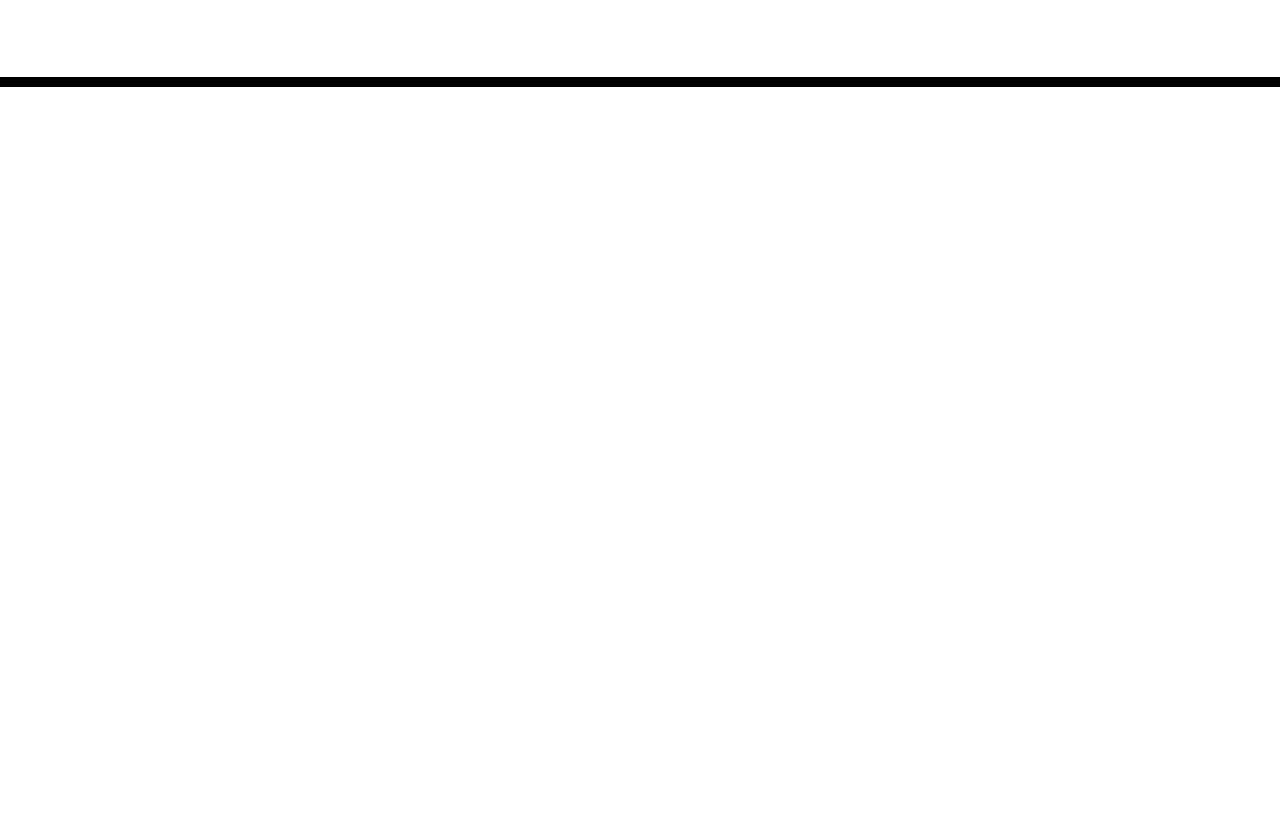
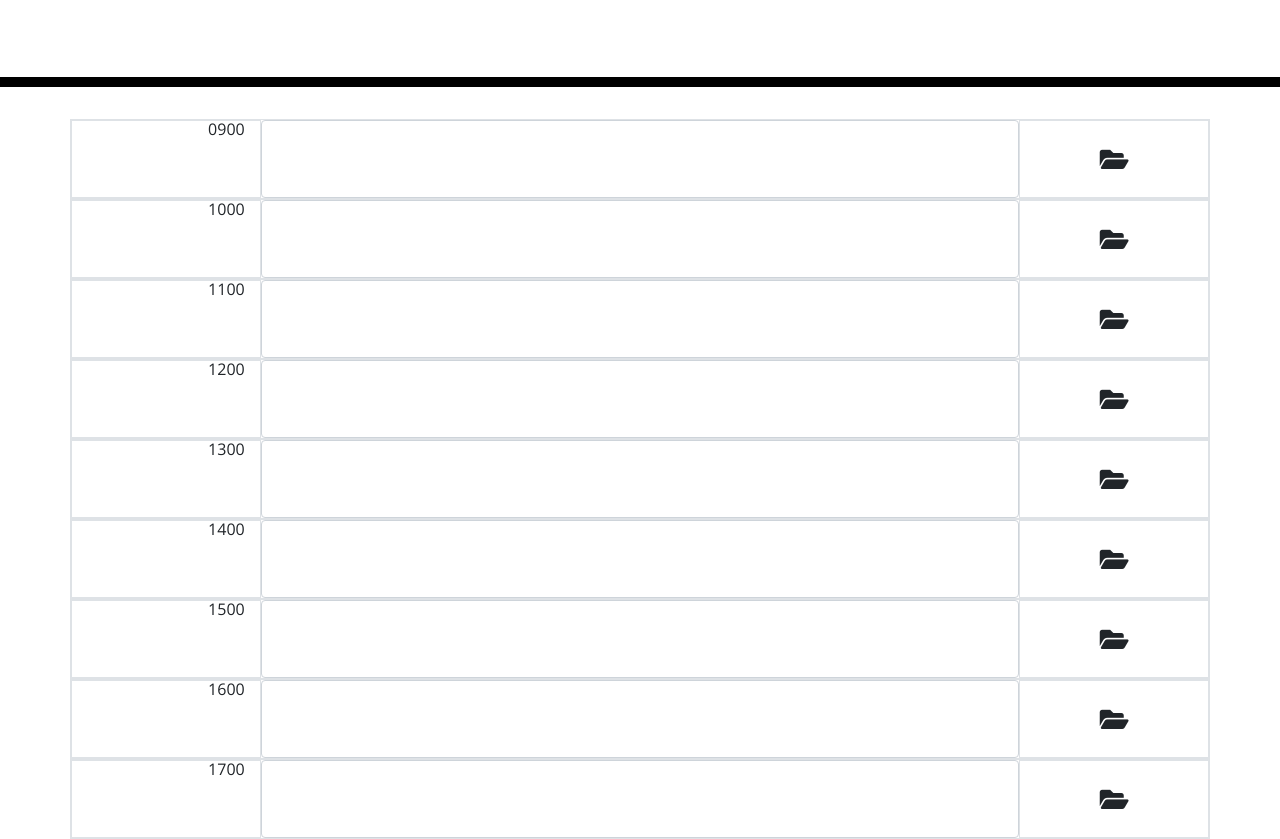
Before and after one commit to SFSullivan/calendar-app-project, a plain HTML site: page index.html in a window 1280 px wide. Shown: the part 181-1020 px from the top of the page. Before the commit the page ends 800 px from the top, so only its background shows below. Drawn offline with nearby package versions, Linux system fonts and the light colour scheme.

Commit message:
timeblocks and some variables established

```diff
--- a/assets/css/style.css
+++ b/assets/css/style.css
@@ -69,3 +69,7 @@ textarea {
   font-size: 20px;
   transition: all 0.3s ease-in-out;
 }
+
+.fa-folder-open {
+  font-size: 1.6rem;
+}
--- a/assets/js/script.js
+++ b/assets/js/script.js
@@ -0,0 +1,25 @@
+
+
+var sched0900 = $("#0900")
+var sched1000 = $("#1000")
+var sched1100 = $("#1100")
+var sched1200 = $("#1200")
+var sched1300 = $("#1300")
+var sched1400 = $("#1400")
+var sched1500 = $("#1500")
+var sched1600 = $("#1600")
+var sched1500 = $("#1500")
+var containEl = $(".container")
+var saveBtn = $(".save-icon")
+
+let scheduleAray = [
+    sched0900,
+    sched1000,
+    sched1100,
+    sched1200,
+    sched1300,
+    sched1400,
+    sched1500,
+    sched1600,
+    sched1700
+];
--- a/index.html
+++ b/index.html
@@ -30,11 +30,57 @@
     </header>
     <div class="container">
       <!-- Timeblocks go here -->
+      <div class="row row-cols-3 border">
+        <div class="col text-right border">0900</div>
+        <textarea class="form-control col-8" type="text" id="0900" data-hour="09"></textarea>
+        <div class="col border d-flex align-items-center justify-content-center save-icon save-container"><i class="fa fa-folder-open"></i></div>
+      </div>
+      <div class="row row-cols-3 border">
+        <div class="col text-right border">1000</div>
+        <textarea class="form-control col-8" type="text" id="1000" data-hour="10"></textarea>
+        <div class="col border d-flex align-items-center justify-content-center save-icon save-container"><i class="fa fa-folder-open"></i></div>
+      </div>
+      <div class="row row-cols-3 border">
+        <div class="col text-right border">1100</div>
+        <textarea class="form-control col-8" type="text" id="1100" data-hour="11"></textarea>
+        <div class="col border d-flex align-items-center justify-content-center save-icon save-container"><i class="fa fa-folder-open"></i></div>
+      </div>
+      <div class="row row-cols-3 border">
+        <div class="col text-right border">1200</div>
+        <textarea class="form-control col-8" type="text" id="1200" data-hour="12"></textarea>
+        <div class="col border d-flex align-items-center justify-content-center save-icon save-container"><i class="fa fa-folder-open"></i></div>
+      </div>
+      <div class="row row-cols-3 border">
+        <div class="col text-right border">1300</div>
+        <textarea class="form-control col-8" type="text" id="1300" data-hour="13"></textarea>
+        <div class="col border d-flex align-items-center justify-content-center save-icon save-container"><i class="fa fa-folder-open"></i></div>
+      </div>
+      <div class="row row-cols-3 border">
+        <div class="col text-right border">1400</div>
+        <textarea class="form-control col-8" type="text" id="1400" data-hour="14"></textarea>
+        <div class="col border d-flex align-items-center justify-content-center save-icon save-container"><i class="fa fa-folder-open"></i></div>
+      </div>
+      <div class="row row-cols-3 border">
+        <div class="col text-right border">1500</div>
+        <textarea class="form-control col-8" type="text" id="1500" data-hour="15"></textarea>
+        <div class="col border d-flex align-items-center justify-content-center save-icon save-container"><i class="fa fa-folder-open"></i></div>
+      </div>
+      <div class="row row-cols-3 border">
+        <div class="col text-right border">1600</div>
+        <textarea class="form-control col-8" type="text" id="1600" data-hour="16"></textarea>
+        <div class="col border d-flex align-items-center justify-content-center save-icon save-container"><i class="fa fa-folder-open"></i></div>
+      </div>
+      <div class="row row-cols-3 border">
+        <div class="col text-right border">1700</div>
+        <textarea class="form-control col-8" type="text" id="1700" data-hour="17"></textarea>
+        <div class="col border d-flex align-items-center justify-content-center save-icon save-container"><i class="fa fa-folder-open"></i></div>
+      </div>
     </div>
 
     <script>console.log(moment());</script>
 
     <script src="https://cdnjs.cloudflare.com/ajax/libs/jquery/3.2.1/jquery.min.js"></script>
     <script src="https://cdnjs.cloudflare.com/ajax/libs/moment.js/2.24.0/moment.min.js"></script>
+    <script src="./assets/js/script.js"></script>
   </body>
 </html>
```
